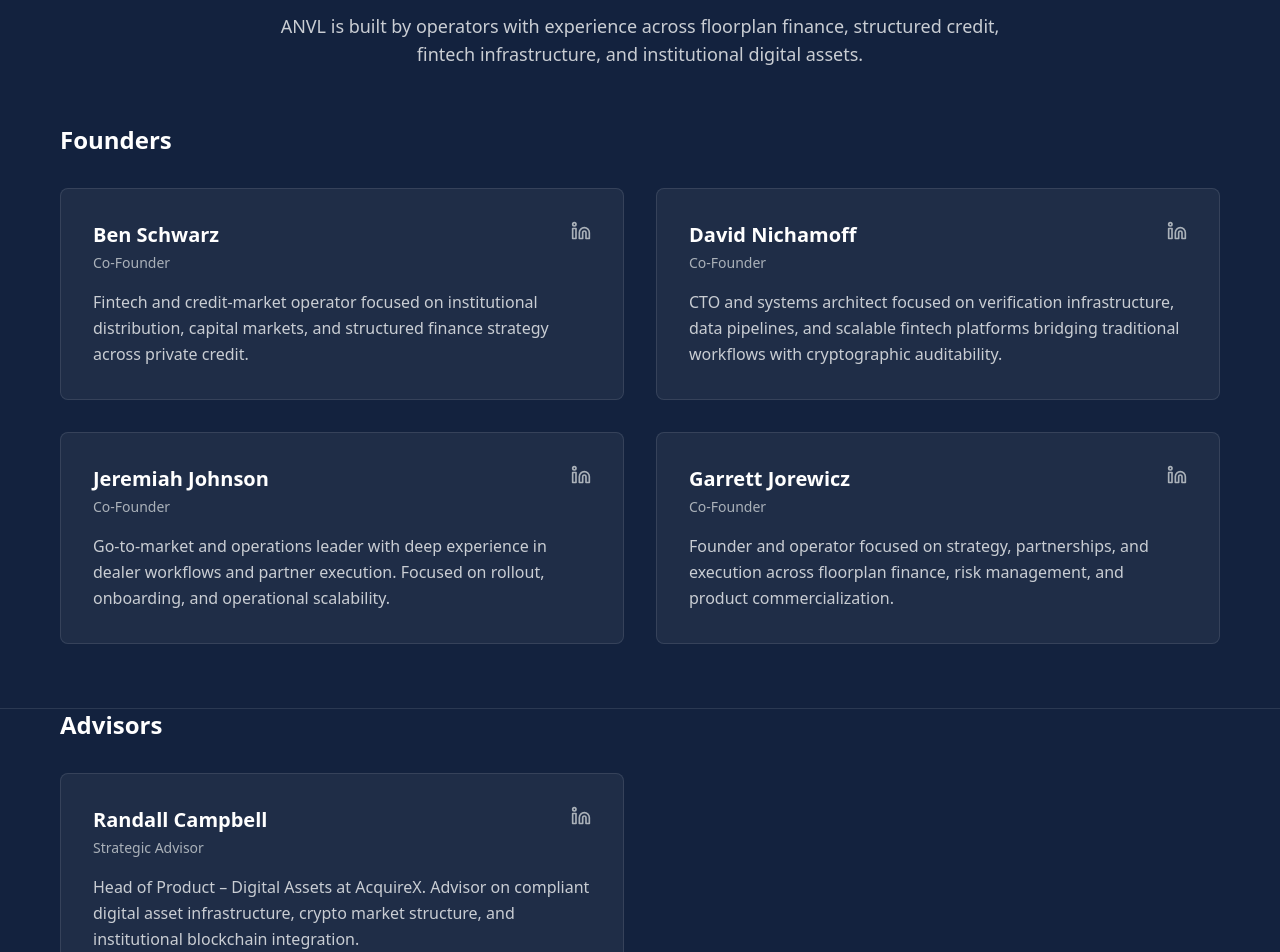
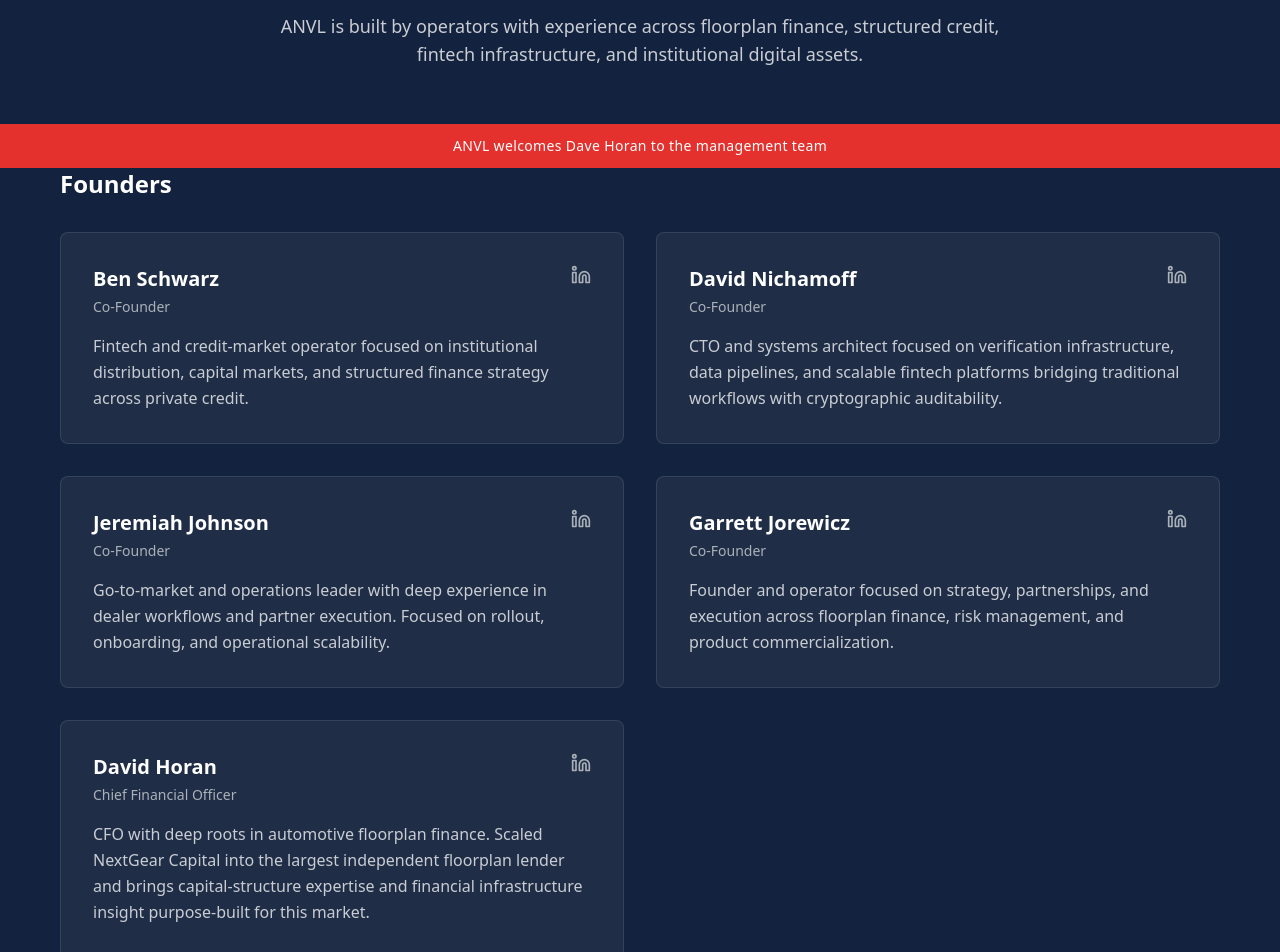
Before and after one commit to anvl-finance/anvl-website, a Next.js app: page /team in a window 1280 px wide. Shown: the part 180-1132 px from the top of the page. Built offline with nearby package versions, Linux system fonts and the light colour scheme.

Commit message:
added dave horan

```diff
--- a/src/app/team/page.tsx
+++ b/src/app/team/page.tsx
@@ -1,7 +1,6 @@
 'use client';
 
 import { Linkedin } from 'lucide-react';
-import Link from 'next/link';
 
 import SiteHeader from '@/components/custom/SiteHeader';
 import SiteFooter from '@/components/custom/SiteFooter';
@@ -36,6 +35,13 @@ export default function TeamPage() {
         'Founder and operator focused on strategy, partnerships, and execution across floorplan finance, risk management, and product commercialization.',
       linkedin: 'https://www.linkedin.com/in/gjorewicz/',
     },
+    {
+      name: 'David Horan',
+      title: 'Chief Financial Officer',
+      credentials:
+        'CFO with deep roots in automotive floorplan finance. Scaled NextGear Capital into the largest independent floorplan lender and brings capital-structure expertise and financial infrastructure insight purpose-built for this market.',
+      linkedin: 'https://www.linkedin.com/in/davidhoran-cpa/',
+    },
   ];
 
   const advisors = [
@@ -62,6 +68,13 @@ export default function TeamPage() {
           </p>
         </div>
       </section>
+
+      {/* Welcome banner */}
+      <div className="bg-[#E4312D] px-6 py-3 text-center">
+        <p className="text-white font-medium text-sm tracking-wide">
+          ANVL welcomes Dave Horan to the management team
+        </p>
+      </div>
 
       {/* Founders */}
       <section className="pb-16 px-6">
```
